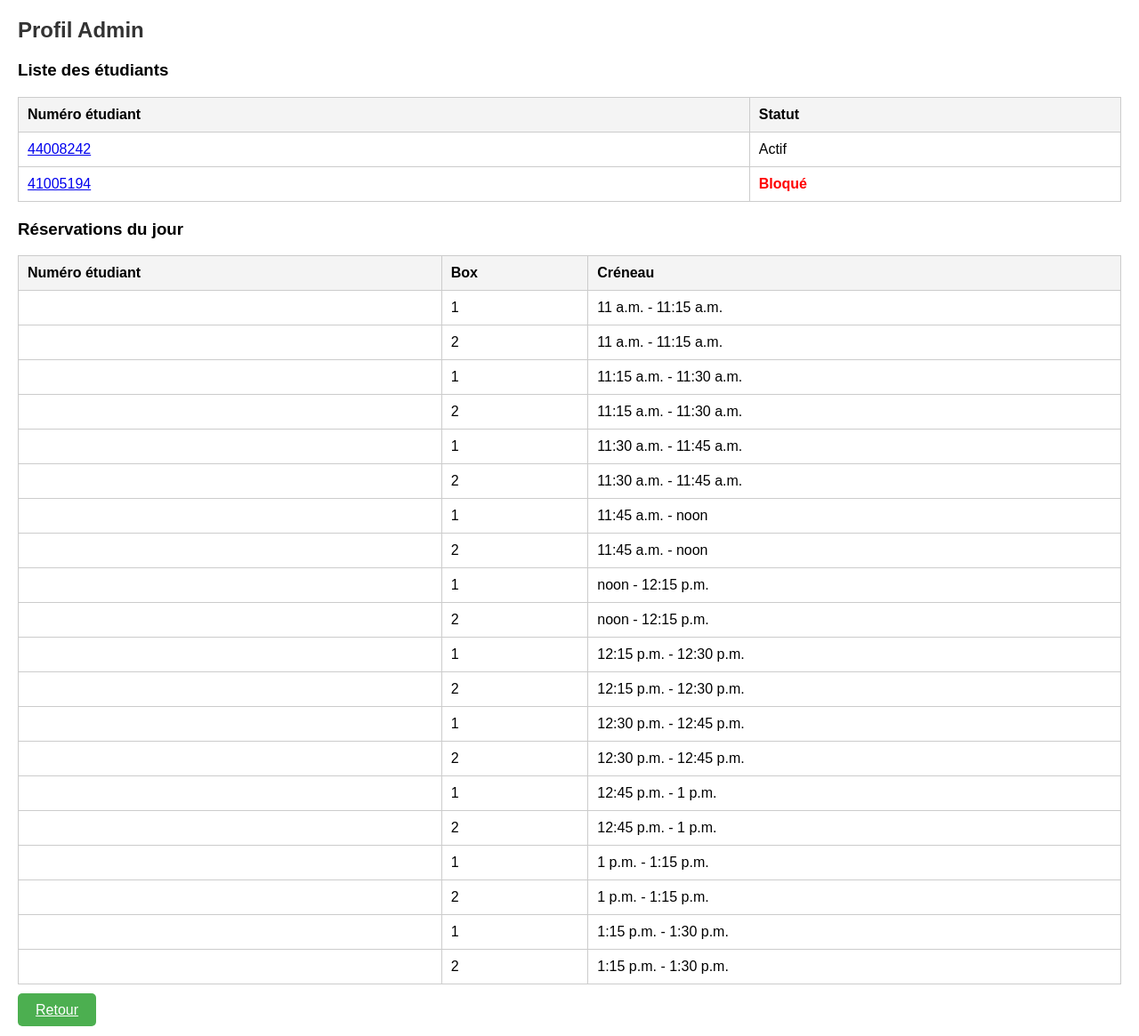
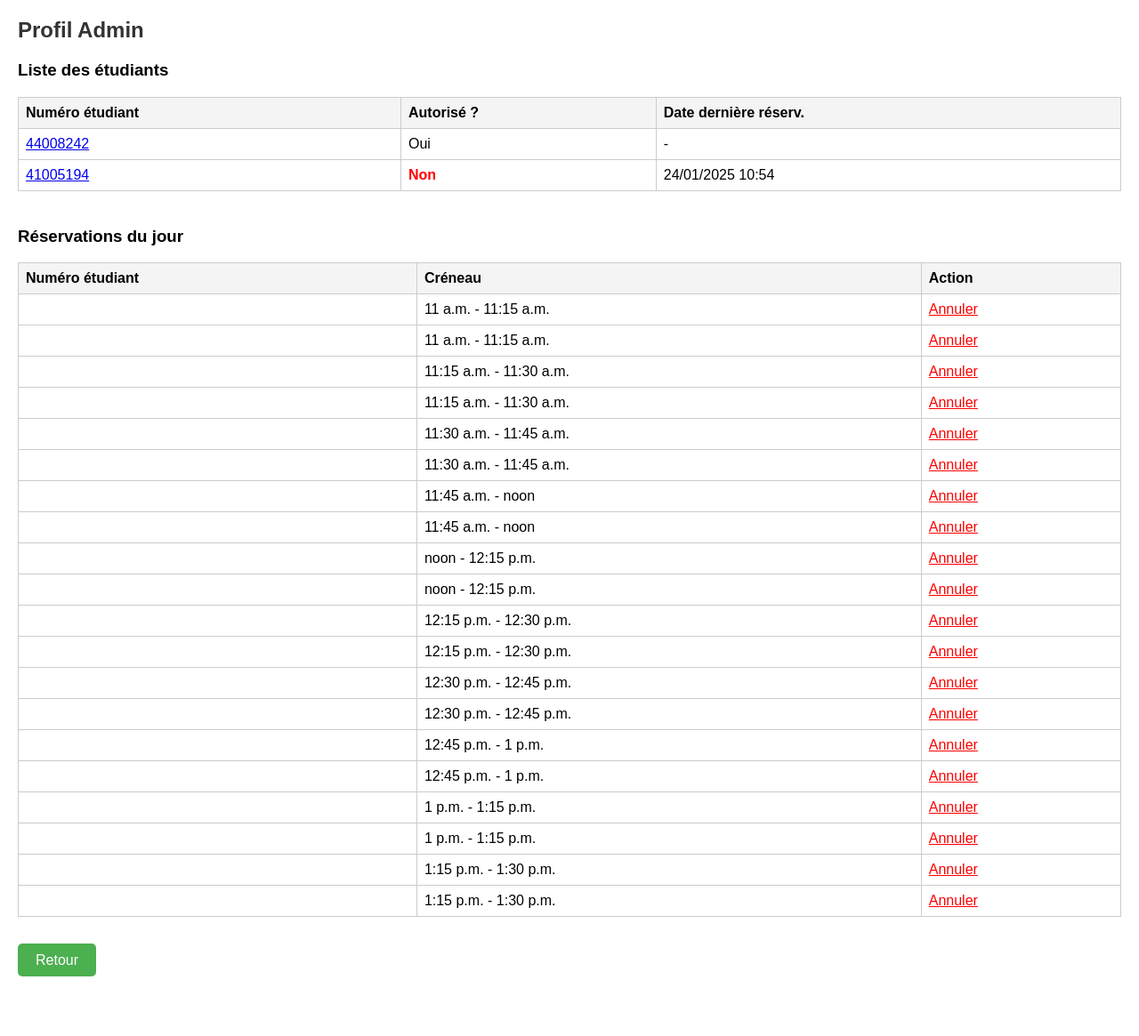
Before and after one commit to inankia3/Projet_Reserv, a Django app: template Reservation/templates/profilAdmin.html in a window 1280 px wide. Shown: the whole page at 89% size. After the commit the page ends 1098 px from the top, so only its background shows below. Run offline with Django 5.2, Linux system fonts and the light colour scheme; data comes from the database, SQL or seed files in the repository; both versions use the stored data as it was after the commit; the template is opened without the code that fills it: values that come from a table or form of the project are taken from there, most other values are stand-ins (such as "Sample title", 1, 10 or a date in 2020).

Commit message:
Add cancelReservation functionality and update profilAdmin template for improved student reservation management

```diff
--- a/App/urls.py
+++ b/App/urls.py
@@ -21,4 +21,5 @@
     path('profilAdmin/', views.profilAdmin, name='profilAdmin'),
     path('toggleBlockStudent/<str:student_number>/', views.toggleBlockStudent, name='toggleBlockStudent'),
     path('blockSlotsAdmin/', views.blockSlotsAdmin, name='blockSlotsAdmin'),
+     path('cancelReservation/<int:reservation_id>/', views.cancelReservation, name='cancelReservation'),
 ]
--- a/Reservation/templates/profilAdmin.html
+++ b/Reservation/templates/profilAdmin.html
@@ -1,7 +1,26 @@
-{% extends 'base.html' %}
-{% block title %}Profil Admin{% endblock %}
+<!DOCTYPE html>
+<html>
+<head>
+    <meta charset="UTF-8">
+    <title>{{ title }}</title>
+    <style>
+        body { font-family: Arial, sans-serif; margin: 20px; }
+        h2 { color: #333; }
+        table { width: 100%; border-collapse: collapse; margin-bottom: 20px; }
+        th, td { border: 1px solid #ccc; padding: 8px; text-align: left; }
+        th { background-color: #f4f4f4; }
+        .section { margin-bottom: 40px; }
+        .back-button {
+            padding: 10px 20px; background-color: #4CAF50; color: white;
+            text-decoration: none; border-radius: 5px;
+        }
+        .back-button:hover { background-color: #45a049; }
+        .blocked { color: red; font-weight: bold; }
+        .cancel-btn { color: red; text-decoration: underline; cursor: pointer; }
+    </style>
+</head>
+<body>
 
-{% block content %}
     <h2>Profil Admin</h2>
 
     <div class="section">
@@ -10,19 +29,28 @@
             <thead>
                 <tr>
                     <th>Numéro étudiant</th>
-                <th>Statut</th>
+                    <th>Autorisé ?</th>
+                    <th>Date dernière réserv.</th>
                 </tr>
             </thead>
             <tbody>
                 {% for student in students %}
                 <tr>
+                    <!-- Lien vers la page profilEtudiant -->
                     <td>
                         <a href="{% url 'profilEtudiant' student.num_etudiant %}">
                             {{ student.num_etudiant }}
                         </a>
                     </td>
-                <td class="{% if not student.autorise %}blocked{% endif %}">
-                    {% if student.autorise %}Actif{% else %}Bloqué{% endif %}
+                    <td>
+                        {% if student.autorise %}Oui{% else %}<span class="blocked">Non</span>{% endif %}
+                    </td>
+                    <td>
+                        {% if student.date_derniere_reserv %}
+                            {{ student.date_derniere_reserv|date:"d/m/Y H:i" }}
+                        {% else %}
+                            -
+                        {% endif %}
                     </td>
                 </tr>
                 {% endfor %}
@@ -36,27 +64,39 @@
             <thead>
                 <tr>
                     <th>Numéro étudiant</th>
-                <th>Box</th>
                     <th>Créneau</th>
+                    <th>Action</th>
                 </tr>
             </thead>
             <tbody>
-            {% if reservations_today %}
             {% for reservation in reservations_today %}
                 <tr>
                     <td>{{ reservation.etudiant.num_etudiant }}</td>
-                    <td>{{ reservation.box_id }}</td>
-                    <td>{{ reservation.creneau.heure_debut }} - {{ reservation.creneau.heure_fin }}</td>
+                    <td>
+                        <!-- On suppose que vous avez reservation.creneau.heure_debut, .heure_fin -->
+                        {% if reservation.creneau %}
+                            {{ reservation.creneau.heure_debut }} - {{ reservation.creneau.heure_fin }}
+                        {% else %}
+                            creneau id={{ reservation.creneau_id }}
+                        {% endif %}
+                    </td>
+                    <td>
+                        <!-- Lien "Annuler" => /cancelReservation/reservation.id/ -->
+                        <a href="{% url 'cancelReservation' reservation.id %}" class="cancel-btn">
+                            Annuler
+                        </a>
+                    </td>
+                </tr>
+            {% empty %}
+                <tr>
+                    <td colspan="3">Aucune réservation étudiante aujourd'hui.</td>
                 </tr>
             {% endfor %}
-            {% else %}
-                <tr>
-                    <td colspan="3">Aucune réservation aujourd'hui.</td>
-                </tr>
-            {% endif %}
             </tbody>
         </table>
     </div>
 
     <a href="javascript:history.back()" class="back-button">Retour</a>
-{% endblock %}
+
+</body>
+</html>
```
Also changed, not shown: Reservation/views.py (+34 -7 lines), db.sqlite3. Lines whose indentation alone changed are shown as unchanged.
